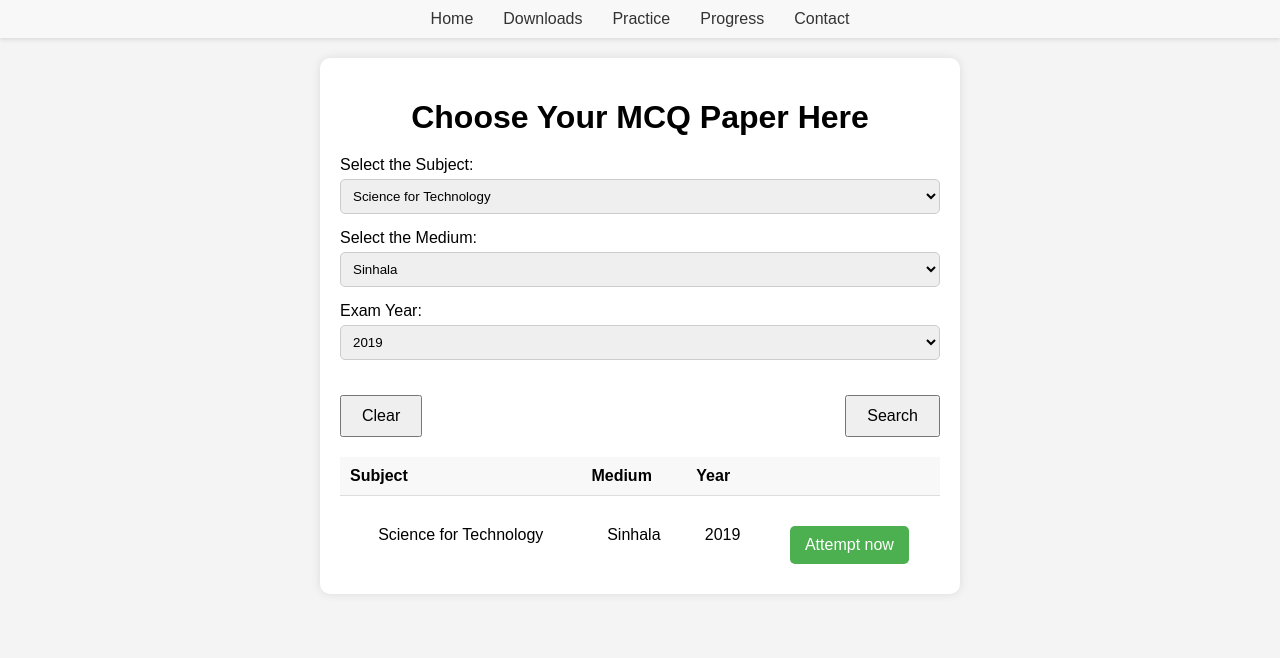
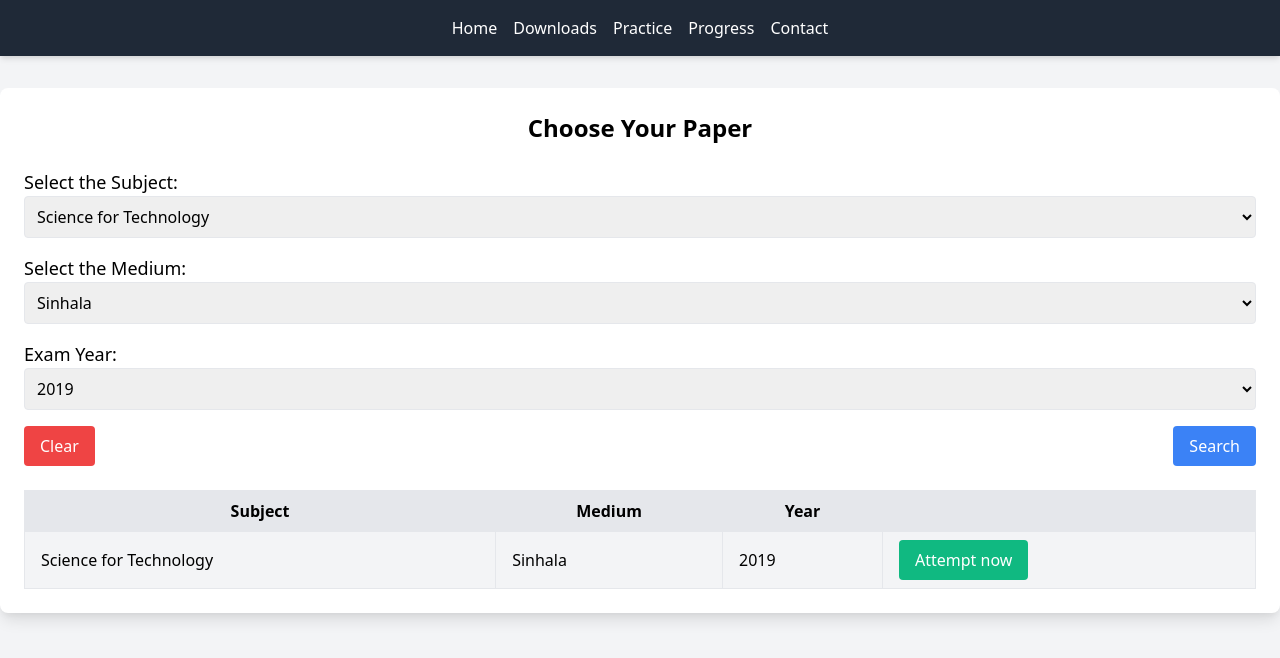
Before and after one commit to pubudushehan/Quiz-app, a plain HTML site: page index.html in a window 1280 px wide. Drawn offline with nearby package versions, Linux system fonts and the light colour scheme.

Commit message:
update selection page

```diff
--- a/index.html
+++ b/index.html
@@ -5,74 +5,69 @@
     <meta charset="UTF-8">
     <meta name="viewport" content="width=device-width, initial-scale=1.0">
     <title>Paper Selection</title>
-    <link rel="stylesheet" href="styles.css">
+    <link href="https://cdn.jsdelivr.net/npm/tailwindcss@2.2.19/dist/tailwind.min.css" rel="stylesheet">
 </head>
 
-<body>
-    <header>
-        <nav>
-            <ul>
-                <li><a href="#">Home</a></li>
-                <li><a href="#">Downloads</a></li>
-                <li><a href="#">Practice</a></li>
-                <li><a href="#">Progress</a></li>
-                <li><a href="#">Contact</a></li>
+<body class="bg-gray-100 flex flex-col items-center">
+    <header class="w-full bg-gray-800 text-white shadow-md py-4">
+        <nav class="container mx-auto">
+            <ul class="flex justify-center space-x-4">
+                <li><a href="#" class="hover:text-blue-400">Home</a></li>
+                <li><a href="#" class="hover:text-blue-400">Downloads</a></li>
+                <li><a href="#" class="hover:text-blue-400">Practice</a></li>
+                <li><a href="#" class="hover:text-blue-400">Progress</a></li>
+                <li><a href="#" class="hover:text-blue-400">Contact</a></li>
             </ul>
         </nav>
     </header>
-    <div class="container">
-        <h1>Choose Your MCQ Paper Here</h1>
-        <form id="paper-selection-form">
+    <div class="container mx-auto p-6 bg-white mt-8 shadow-lg rounded-lg">
+        <h1 class="text-2xl font-bold mb-6 text-center">Choose Your Paper</h1>
+        <form id="paper-selection-form" class="space-y-4">
             <div class="form-group">
-                <label for="subject">Select the Subject:</label>
-                <select id="subject" name="subject">
-                    <option value="SFT">Science for Technology </option>
-                    <option value="ET">Engineering Technology </option>
-                    <option value="ICT">Information & Communication Technology </option>
+                <label for="subject" class="block text-lg">Select the Subject:</label>
+                <select id="subject" name="subject" class="w-full p-2 border rounded">
+                    <option value="SFT">Science for Technology</option>
+                    <option value="ET">Engineering Technology</option>
+                    <option value="ICT">Information & Communication Technology</option>
                 </select>
             </div>
-
             <div class="form-group">
-                <label for="medium">Select the Medium:</label>
-                <select id="medium" name="medium">
+                <label for="medium" class="block text-lg">Select the Medium:</label>
+                <select id="medium" name="medium" class="w-full p-2 border rounded">
                     <option value="sinhala">Sinhala</option>
                     <option value="English">English</option>
                 </select>
             </div>
-
             <div class="form-group">
-                <label for="year">Exam Year:</label>
-                <select id="year" name="year">
+                <label for="year" class="block text-lg">Exam Year:</label>
+                <select id="year" name="year" class="w-full p-2 border rounded">
                     <option value="2019">2019</option>
                     <option value="2020">2020</option>
                     <option value="2021">2021</option>
-                    <!-- Add more years as needed -->
                 </select>
             </div>
-
-            <div class="form-buttons">
-                <button type="reset">Clear</button>
-                <button type="submit">Search</button>
+            <div class="form-buttons flex justify-between mt-4">
+                <button type="reset" class="bg-red-500 text-white py-2 px-4 rounded hover:bg-red-600">Clear</button>
+                <button type="submit" class="bg-blue-500 text-white py-2 px-4 rounded hover:bg-blue-600">Search</button>
             </div>
         </form>
-        <div class="results">
-            <table>
+        <div class="results mt-6">
+            <table class="w-full table-auto border-collapse">
                 <thead>
-                    <tr>
-                        <th>Subject</th>
-                        <th>Medium</th>
-                        <th>Year</th>
-                        <th></th>
+                    <tr class="bg-gray-200">
+                        <th class="border px-4 py-2">Subject</th>
+                        <th class="border px-4 py-2">Medium</th>
+                        <th class="border px-4 py-2">Year</th>
+                        <th class="border px-4 py-2"></th>
                     </tr>
                 </thead>
                 <tbody>
-                    <tr>
-                        <td>Science for Technology</td>
-                        <td>Sinhala</td>
-                        <td>2019</td>
-                        <td><button class="attempt-button">Attempt now</button></td>
+                    <tr class="bg-gray-100">
+                        <td class="border px-4 py-2">Science for Technology</td>
+                        <td class="border px-4 py-2">Sinhala</td>
+                        <td class="border px-4 py-2">2019</td>
+                        <td class="border px-4 py-2"><button class="attempt-button bg-green-500 text-white py-2 px-4 rounded hover:bg-green-600">Attempt now</button></td>
                     </tr>
-                    <!-- Add more rows dynamically based on search results -->
                 </tbody>
             </table>
         </div>
--- a/styles.css
+++ b/styles.css
@@ -1,109 +1,5 @@
-body {
-    font-family: Arial, sans-serif;
-    background-color: #f4f4f4;
-    margin: 0;
-    padding: 0;
-    display: flex;
-    flex-direction: column;
-    align-items: center;
+/* Custom styles for elements not covered by Tailwind */
+
+.answers-list .answer {
+    margin: 10px 0;
 }
-
-header {
-    width: 100%;
-    background: #f8f8f8;
-    padding: 10px 0;
-    box-shadow: 0 2px 4px rgba(0, 0, 0, 0.1);
-}
-
-nav ul {
-    list-style: none;
-    display: flex;
-    justify-content: center;
-    padding: 0;
-    margin: 0;
-}
-
-nav ul li {
-    margin: 0 15px;
-}
-
-nav ul li a {
-    text-decoration: none;
-    color: #333;
-}
-
-.container {
-    background: white;
-    padding: 20px;
-    border-radius: 10px;
-    box-shadow: 0 0 10px rgba(0, 0, 0, 0.1);
-    text-align: center;
-    width: 600px;
-    margin-top: 20px;
-}
-
-h1 {
-    margin-bottom: 20px;
-}
-
-.form-group {
-    margin-bottom: 15px;
-    text-align: left;
-}
-
-label {
-    display: block;
-    margin-bottom: 5px;
-}
-
-select {
-    width: 100%;
-    padding: 8px;
-    border-radius: 5px;
-    border: 1px solid #ccc;
-}
-
-.form-buttons {
-    display: flex;
-    justify-content: space-between;
-}
-
-button {
-    padding: 10px 20px;
-    font-size: 16px;
-    margin-top: 20px;
-    cursor: pointer;
-}
-
-.results {
-    margin-top: 20px;
-}
-
-table {
-    width: 100%;
-    border-collapse: collapse;
-}
-
-thead th {
-    text-align: left;
-    padding: 10px;
-    background: #f8f8f8;
-}
-
-tbody td {
-    padding: 10px;
-    border-top: 1px solid #ddd;
-}
-
-.attempt-button {
-    background-color: #4CAF50;
-    color: white;
-    border: none;
-    padding: 10px 15px;
-    cursor: pointer;
-    border-radius: 5px;
-}
-
-.attempt-button:hover {
-    background-color: #45a049;
-}
```
Also changed, not shown: ICT_sinhala_2019.json (deleted, +0 -16 lines), Json/ICT_sinhala_2019.json (added, +61 -0 lines), quiz.html (+37 -15 lines), quiz.js (+65 -22 lines), Json/ICT_sinhala_2021.json (renamed from ICT_sinhala_2021.json), Json/SFT_sinhala_2020.json (renamed from SFT_sinhala_2020.json), quiz app.txt.
